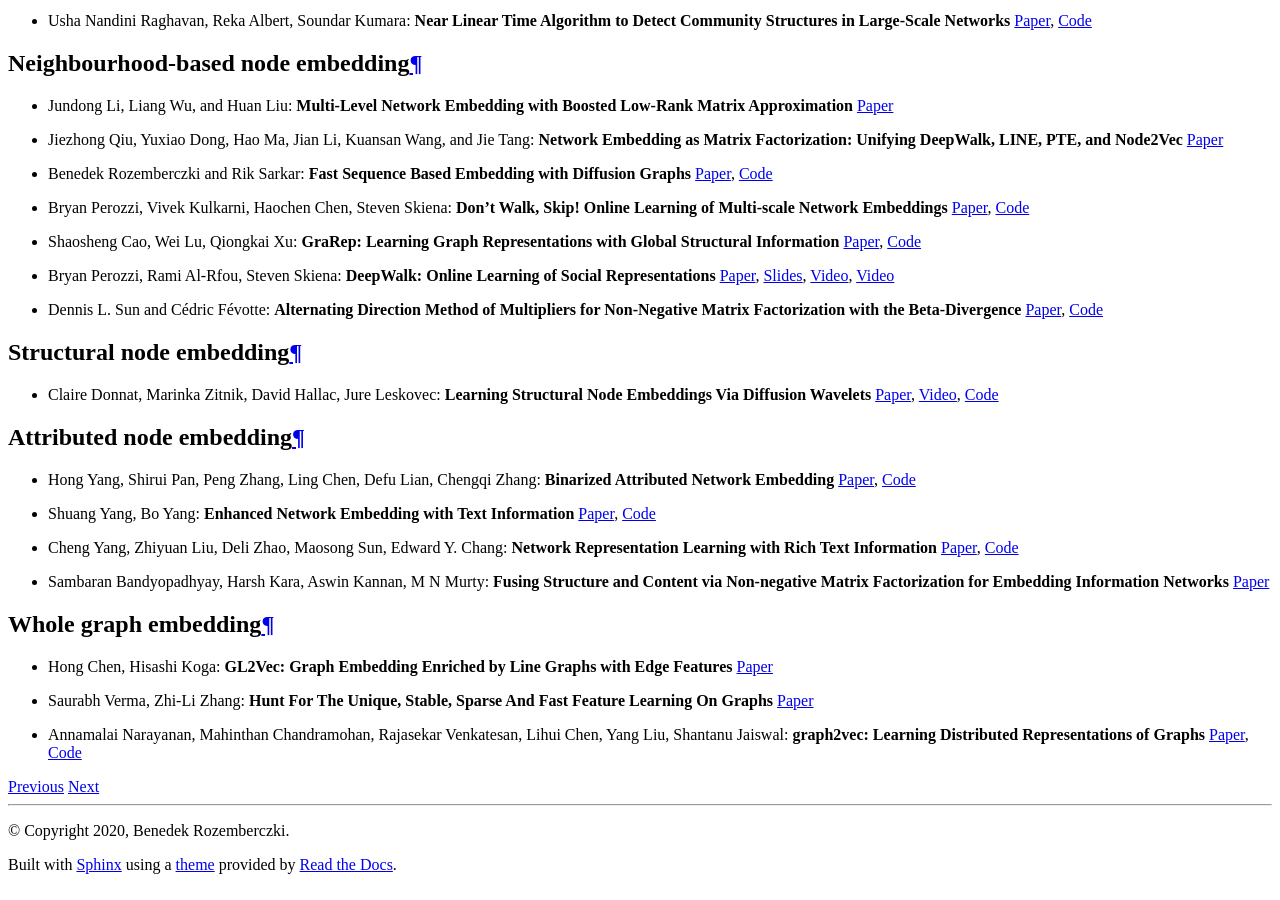
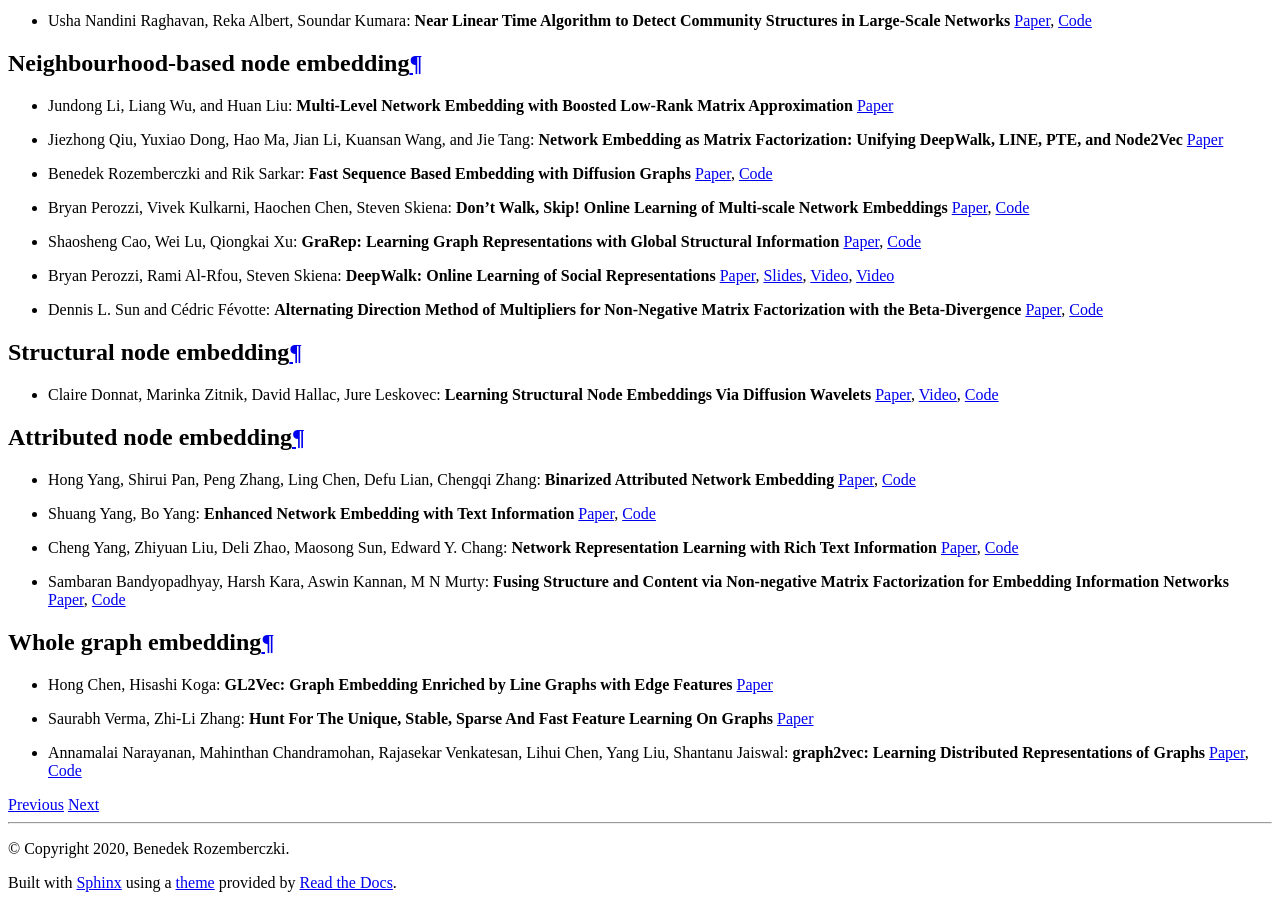
Before and after one commit to benedekrozemberczki/karateclub, a Sphinx documentation site: the page built from docs/source/notes/resources.rst, in a window 1280 px wide and 900 px high, scrolled down 1383 px. Built offline with Sphinx 7.4.7 and the Read the Docs theme 2.0.0, drawn with Linux system fonts in a browser that asks for light colours; pages that are not in the unit, such as notebooks, are missing from menus.

Commit message:
Resource enriching by adding code references.

```diff
--- a/docs/source/notes/resources.rst
+++ b/docs/source/notes/resources.rst
@@ -53,7 +53,7 @@ Attributed node embedding
 
 * Cheng Yang, Zhiyuan Liu, Deli Zhao, Maosong Sun, Edward Y. Chang: **Network Representation Learning with Rich Text Information** `Paper <https://www.ijcai.org/Proceedings/15/Papers/299.pdf>`_, `Code <https://github.com/benedekrozemberczki/TADW>`_
 
-* Sambaran Bandyopadhyay, Harsh Kara, Aswin Kannan, M N Murty: **Fusing Structure and Content via Non-negative Matrix Factorization for Embedding Information Networks** `Paper <https://arxiv.org/pdf/1804.05313.pdf>`_
+* Sambaran Bandyopadhyay, Harsh Kara, Aswin Kannan, M N Murty: **Fusing Structure and Content via Non-negative Matrix Factorization for Embedding Information Networks** `Paper <https://arxiv.org/pdf/1804.05313.pdf>`_, `Code <https://github.com/benedekrozemberczki/FSCNMF>`_
 
 Whole graph embedding
 --------------------
```
